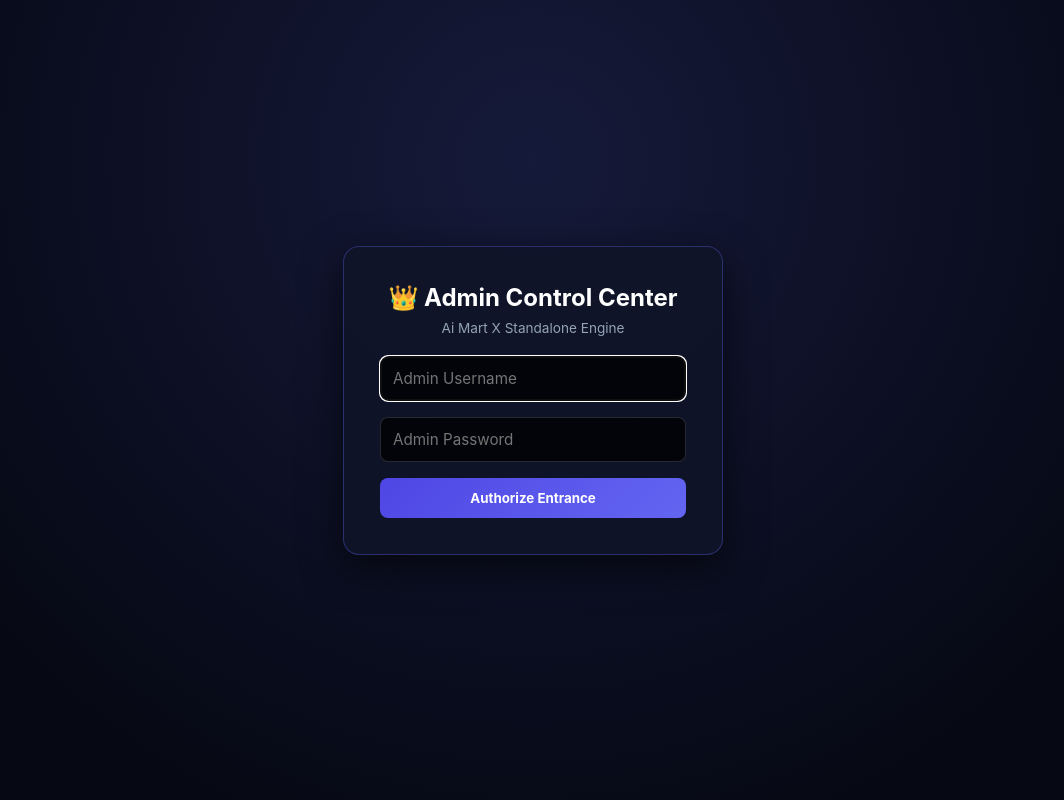
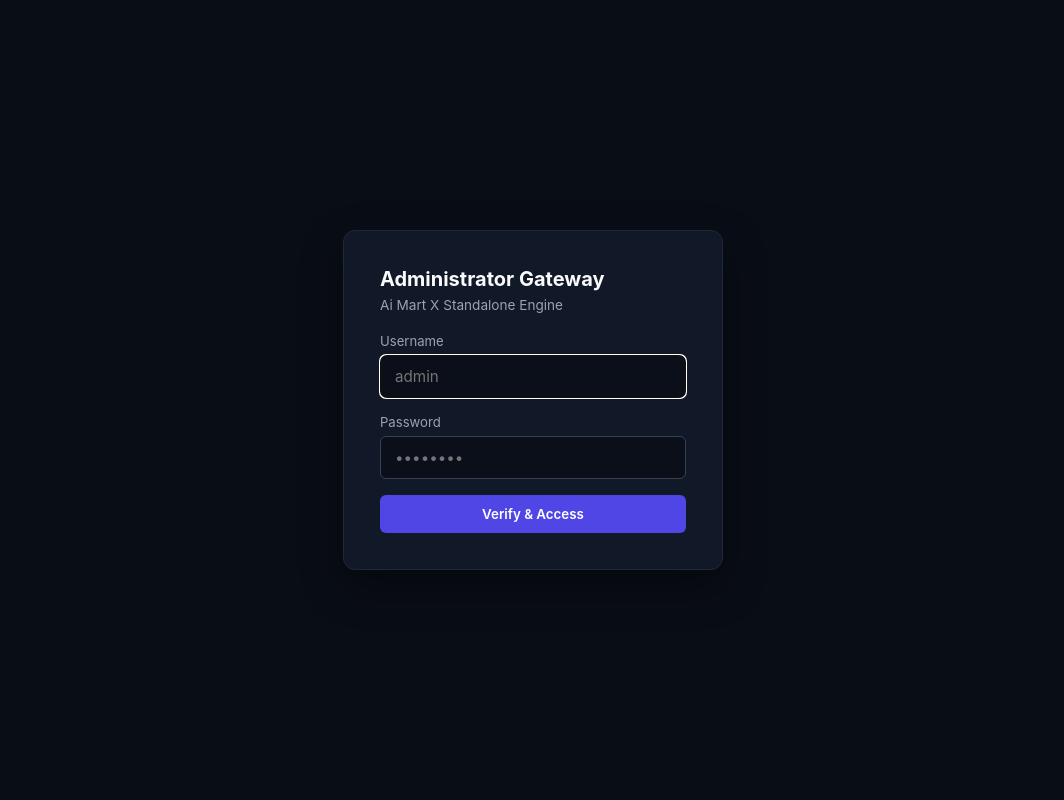
Before and after one commit to someshgamer123/ai-mart-x-web, a Flask app: page /admin/login in a window 1280 px wide. Shown: the whole page, without its empty margins (107-1171 px from the left). Run offline with Flask 3, Linux system fonts and the light colour scheme; data that the repository does not hold is empty.

Commit message:
Update admin_login.html

```diff
--- a/templates/admin_login.html
+++ b/templates/admin_login.html
@@ -2,51 +2,52 @@
 <html lang="en">
 <head>
   <meta charset="UTF-8">
-  <title>Admin Portal Gateway</title>
+  <title>Admin Gateway | Ai Mart X</title>
   <style>
     * { margin: 0; padding: 0; box-sizing: border-box; font-family: -apple-system, BlinkMacSystemFont, "Segoe UI", sans-serif; }
     body {
-      background: radial-gradient(circle at 50% 20%, #151a3a 0%, #060813 80%);
-      color: #fff;
+      background: #090d16;
+      color: #f9fafb;
       display: flex;
       justify-content: center;
       align-items: center;
       min-height: 100vh;
     }
     .box {
-      background: rgba(16, 21, 40, 0.85);
-      border: 1px solid rgba(99, 102, 241, 0.35);
-      box-shadow: 0 12px 40px rgba(0,0,0,0.6);
-      border-radius: 16px;
+      background: #111827;
+      border: 1px solid #1f2937;
+      border-radius: 12px;
       padding: 36px;
       width: 380px;
+      box-shadow: 0 16px 40px rgba(0,0,0,0.4);
     }
     input {
       width: 100%;
-      padding: 12px;
+      padding: 11px 14px;
       margin-bottom: 16px;
-      background: #02040a;
-      border: 1px solid rgba(255,255,255,0.15);
-      border-radius: 8px;
+      background: #0b0f19;
+      border: 1px solid #374151;
+      border-radius: 6px;
       color: #fff;
       font-size: 0.95rem;
     }
     .btn {
       width: 100%;
-      padding: 12px;
-      background: linear-gradient(135deg, #4f46e5, #6366f1);
+      padding: 11px;
+      background: #4f46e5;
       border: none;
-      border-radius: 8px;
+      border-radius: 6px;
       color: #fff;
-      font-weight: 700;
+      font-weight: 600;
       cursor: pointer;
     }
+    .btn:hover { background: #4338ca; }
     .alert {
       padding: 10px 14px;
-      border-radius: 8px;
-      margin-bottom: 14px;
+      border-radius: 6px;
+      margin-bottom: 16px;
       font-size: 0.85rem;
-      background: rgba(239, 68, 68, 0.2);
+      background: rgba(239, 68, 68, 0.15);
       border: 1px solid #ef4444;
       color: #fca5a5;
     }
@@ -54,8 +55,8 @@
 </head>
 <body>
   <div class="box">
-    <h2 style="text-align: center; margin-bottom: 8px;">👑 Admin Control Center</h2>
-    <p style="text-align: center; color: #94a3b8; font-size: 0.85rem; margin-bottom: 20px;">Ai Mart X Standalone Engine</p>
+    <h2 style="font-size: 1.25rem; font-weight: 700; margin-bottom: 6px;">Administrator Gateway</h2>
+    <p style="color: #9ca3af; font-size: 0.85rem; margin-bottom: 20px;">Ai Mart X Standalone Engine</p>
 
     {% with messages = get_flashed_messages(with_categories=true) %}
       {% if messages %}
@@ -66,9 +67,13 @@
     {% endwith %}
 
     <form method="POST" action="/admin/login">
-      <input type="text" name="username" placeholder="Admin Username" required autofocus>
-      <input type="password" name="password" placeholder="Admin Password" required>
-      <button class="btn" type="submit">Authorize Entrance</button>
+      <label style="display: block; margin-bottom: 6px; font-size: 0.82rem; color: #9ca3af;">Username</label>
+      <input type="text" name="username" placeholder="admin" required autofocus>
+
+      <label style="display: block; margin-bottom: 6px; font-size: 0.82rem; color: #9ca3af;">Password</label>
+      <input type="password" name="password" placeholder="••••••••" required>
+
+      <button class="btn" type="submit">Verify & Access</button>
     </form>
   </div>
 </body>
```
